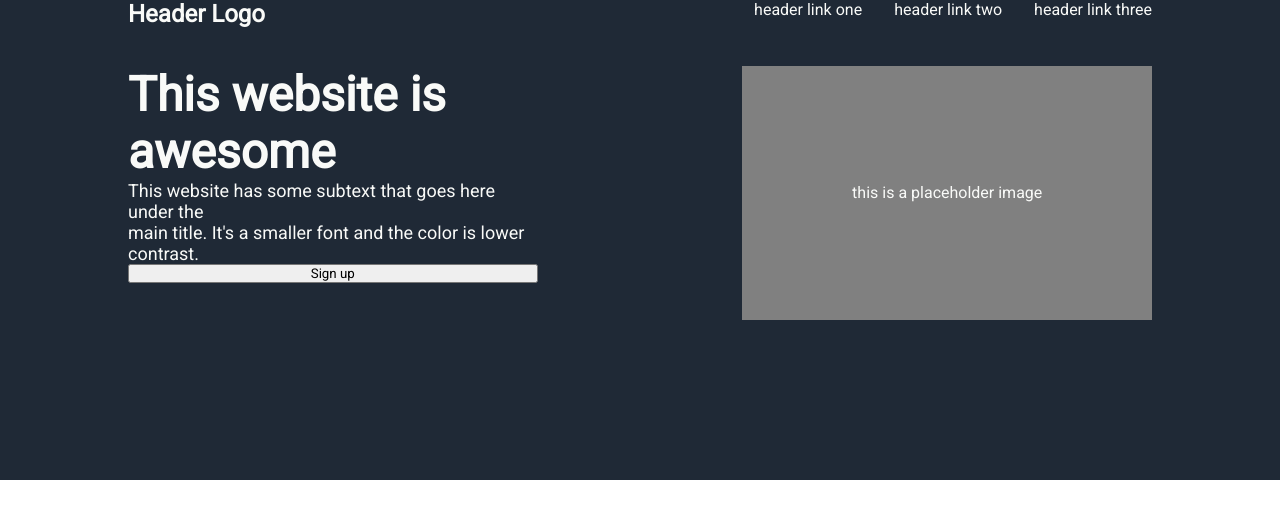
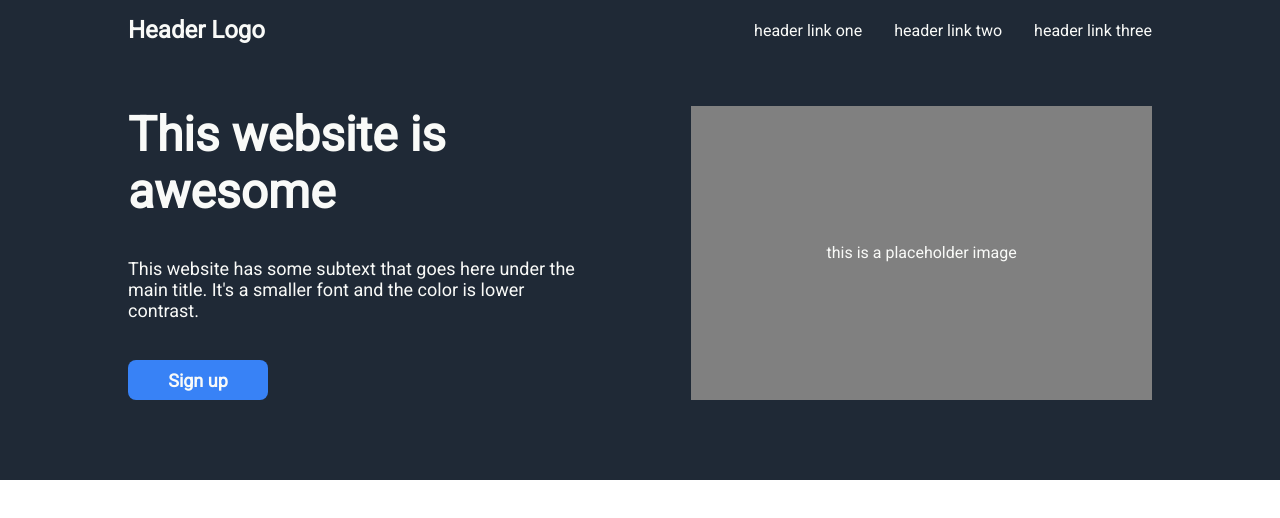
Before and after one commit to Maciejaszek1/Maciejaszek1-odin-landing, a plain HTML site: page index.html in a window 1280 px wide. Drawn offline with Linux system fonts and the light colour scheme.

Commit message:
Completed Header

```diff
--- a/index.html
+++ b/index.html
@@ -21,11 +21,11 @@
             </div>
             <div class="south">
                 <div class="hsouthtext">
-                    <a class="maintext">This website is <br>awesome</a>
+                    <a class="maintext">This website is awesome</a>
                     <a class="sectext">This website has some subtext that goes here under the <br>main title.
                         It's a smaller font and the color is lower contrast.
                     </a>
-                    <button>Sign up</button>
+                    <button class="signup">Sign up</button>
                 </div>
                 <div class="placeholder">this is a placeholder image</div>
             </div>
--- a/styles.css
+++ b/styles.css
@@ -20,7 +20,7 @@
 
 .header .container {
     flex-basis: 80%;
-    max-height: 40vh;
+    max-height: 50vh;
     display: flex;
     flex-wrap: wrap;
 }
@@ -37,16 +37,37 @@
     justify-content: space-between;
 }
 
+.north{
+    align-items: center;
+    max-height: 60px;
+}
+
 .hsouthtext {
-    flex-basis:40%;
+    flex-basis:45%;
     display: flex;
     flex-direction: column;
+    justify-content: space-between;
 }
 
 .placeholder {
-    flex-basis: 40%;
+    flex-basis: 45%;
     display: flex;
     background-color: grey;
+    justify-content: center;
+    align-items: center;
+}
+
+.signup {
+    background-color: #3882f6;
+    border:0;
+    width: 140px;
+    height: 40px;
+    padding: 8px 16px;
+    border-radius: 8px;
+    color: #f9faf8;
+    font-weight: 700;
+    font-size: 18px;
+    display: flex;
     justify-content: center;
     align-items: center;
 }
```
